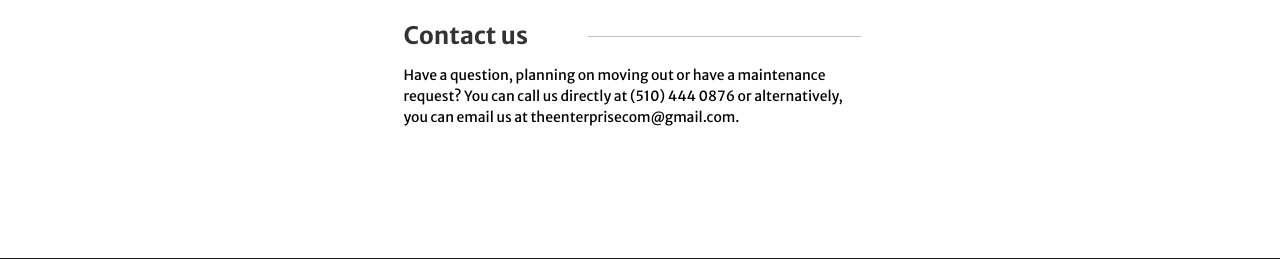
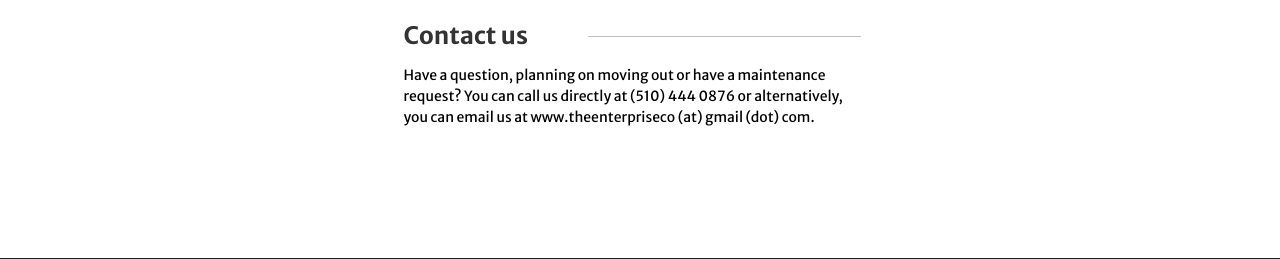
Before and after one commit to Kanji-Overhill/theenterpriseco, a Django app: page /contact in a window 1280 px wide. Shown: the part 346-605 px from the top of the page. Run offline with Django 3.2, Linux system fonts and the light colour scheme; parts of the project's set-up code (start-up, migrations or seed data) failed here and were passed over; some libraries are stand-ins or nearby versions.

Commit message:
commit 2 12-06-19

```diff
--- a/enterpriseback/templates/home/contact.html
+++ b/enterpriseback/templates/home/contact.html
@@ -47,7 +47,7 @@
                     <div class="title-rent-head">
                      <p><b>Contact us</b></p>
                     </div>
-                    <p class="p-mid">Have a question, planning on moving out or have a maintenance request? You can call us directly at (510) 444 0876 or alternatively, you can email us at theenterprisecom@gmail.com.<br>
+                    <p class="p-mid">Have a question, planning on moving out or have a maintenance request? You can call us directly at (510) 444 0876 or alternatively, you can email us at www.theenterpriseco (at) gmail (dot) com.<br>
                     </p>
 
                 </div>
```
